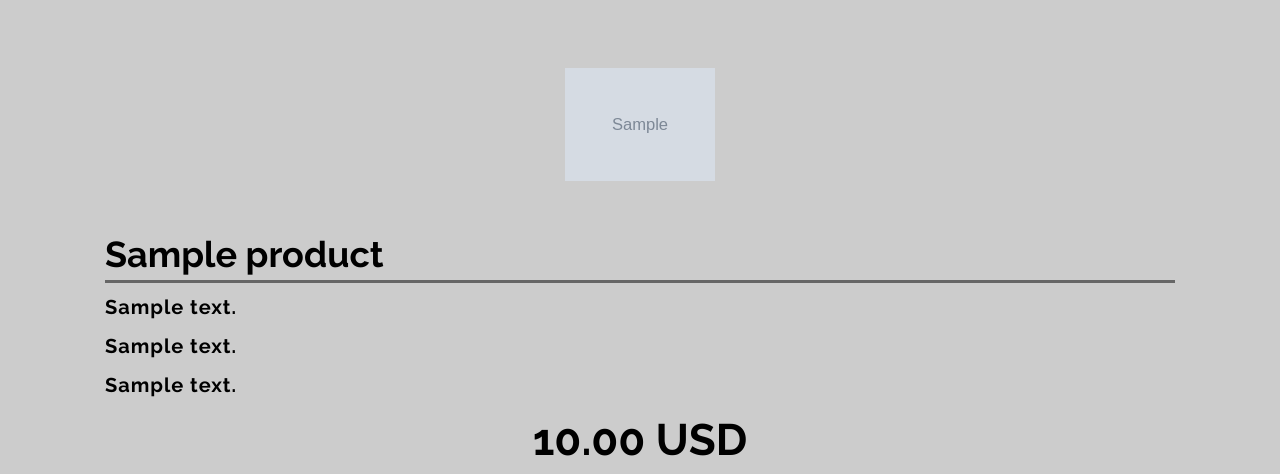
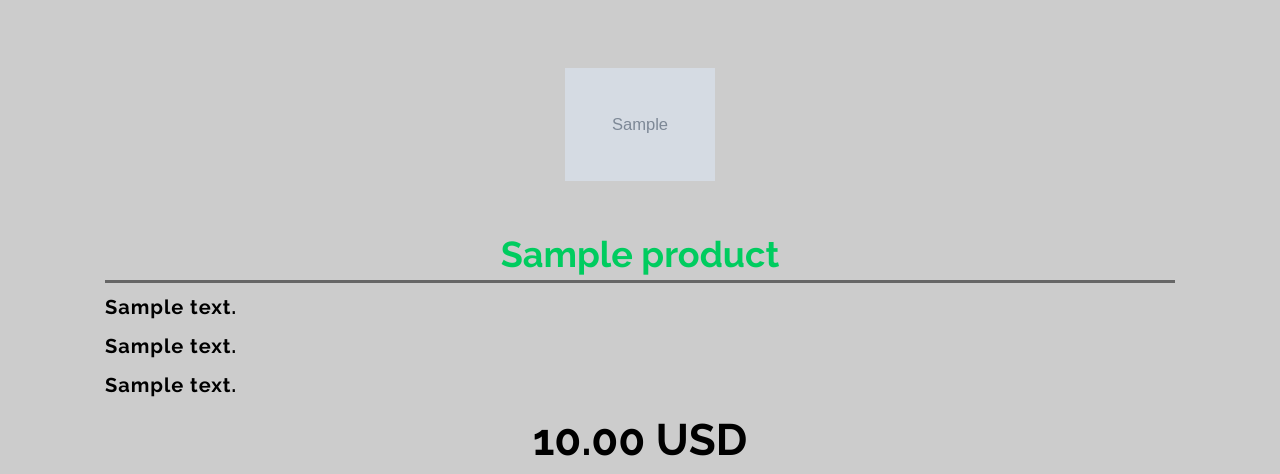
Before and after one commit to IstvanGercsak/Fourth_Milestone_Project, a Django app: a page that uses products/templates/view-product.html in a window 1280 px wide. Shown: the part 51-525 px from the top of the page. Run offline with Django 3.2, Linux system fonts and the light colour scheme; tables that the repository leaves empty hold one stand-in row (values such as "Sample post"); grey boxes marked "Sample" are stand-in pictures; some libraries are stand-ins or nearby versions.

Commit message:
Additional Change UI design

```diff
--- a/blog/templates/article.html
+++ b/blog/templates/article.html
@@ -9,7 +9,7 @@
     <!-- Article section -->
 
     <div class="row">
-        <h2 class="article-title">{{ articles.title }}</h2>
+        <h2 class="article-title blog-article">{{ articles.title }}</h2>
         <p class="article-created">{{ articles.created_at }}</p>
         {% if articles.images %}
             <div class="article-image" style="background-image: url('{{ MEDIA_URL }}{{ articles.images }}')"></div>
--- a/products/templates/products.html
+++ b/products/templates/products.html
@@ -24,9 +24,9 @@
         {% for product in products %}
             <div class="col-xs-10 col-xs-offset-1 col-sm-offset-0 col-sm-6 col-md-4 panel-default {{ product.type_id }}">
                 <div class="panel-body">
-                    <div class="product"
-                         style="background-image: url('{{ MEDIA_URL }}{{ product.images }}')"></div>
                     <a href="{% url "view_product_detail" slug=product.slug %}">
+                        <div class="product"
+                             style="background-image: url('{{ MEDIA_URL }}{{ product.images }}')"></div>
                         <p class="text-center product-title">{{ product.name }}</p>
                     </a>
                     <p class="product-description text-justify">{{ product.snippet }}</p>
--- a/products/templates/view-product.html
+++ b/products/templates/view-product.html
@@ -11,7 +11,7 @@
         <div class="row">
             <div class="product"
                  style="background-image: url('{{ MEDIA_URL }}{{ product.images }}')"></div>
-            <p class="article-title product-container">{{ product.name }}</p>
+            <p class="article-title product-container blog-article">{{ product.name }}</p>
             <p class="article-description product-container">{{ product.description_section_1 }}</p>
             <p class="article-description product-container">{{ product.description_section_2 }}</p>
             <p class="article-description product-container">{{ product.description_section_3 }}</p>
--- a/static/css/custom.css
+++ b/static/css/custom.css
@@ -195,6 +195,8 @@ caption p {
     height: 100%;
     border: 1px solid #ddd;
     margin: 15px;
+    border-radius: 5%;
+    background-color: #dddddd;
 }
 
 .product-description {
@@ -277,12 +279,16 @@ legend {
     margin: 15px auto;
 }
 
-
 .article-title {
     font-size: 36px;
     margin-top: 30px;
     border-bottom: #666666 solid 3px;
     transition: all 0.5s ease-in-out;
+}
+
+.blog-article{
+    color: #00cc5f;
+    text-align: center;
 }
 
 .article-title:hover {
@@ -362,7 +368,7 @@ legend {
 
 @media only screen and (max-width: 769px) {
     .amend-button {
-        background: #666666;
+        background: #dddddd;
         text-align: center;
     }
 }
```
